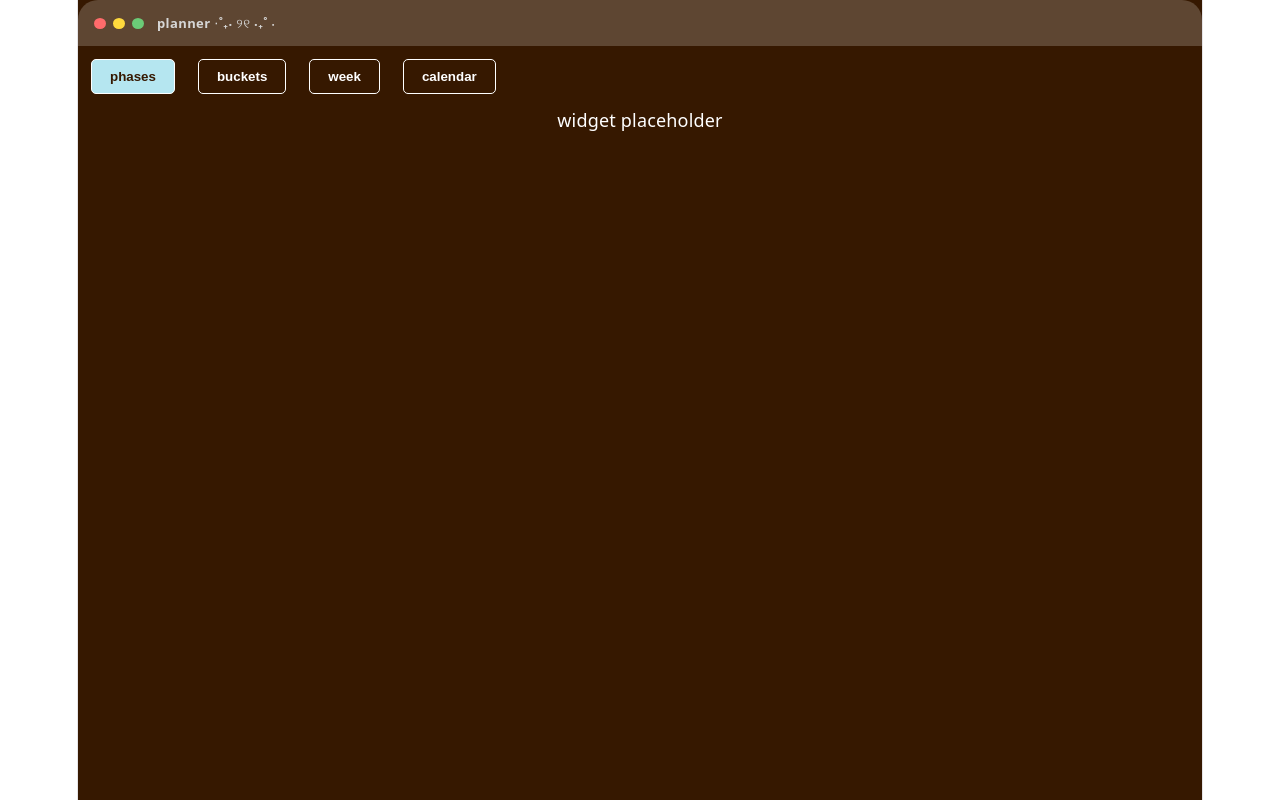
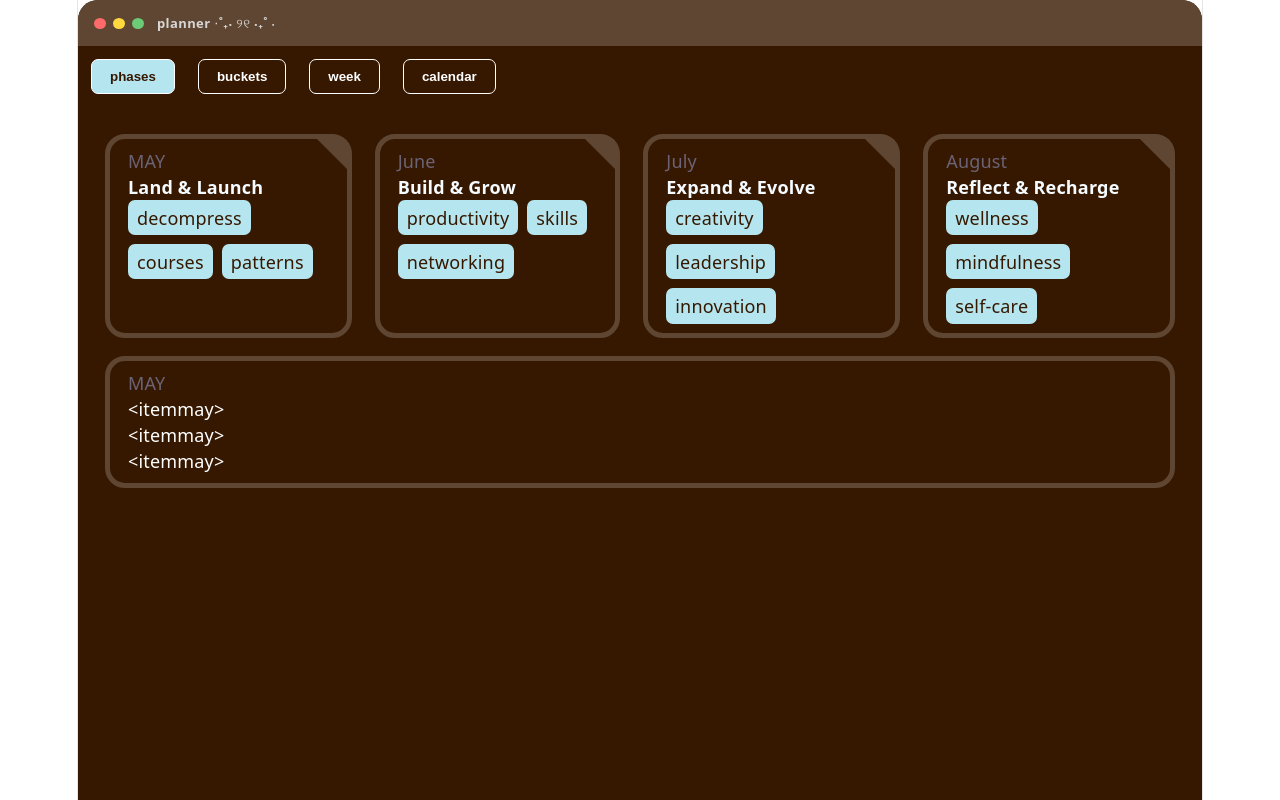
Before and after one commit to meaganalfaro/planning-widget, a React (Vite) app: page / in a window 1280 px wide. Built offline with nearby package versions, Linux system fonts and the light colour scheme.

Commit message:
Phases portion info complete

```diff
--- a/src/App.jsx
+++ b/src/App.jsx
@@ -3,6 +3,7 @@ import { themes } from './themes/themes';
 import WindowChrome from './components/WindowChrome';
 import TabBar from './components/TabBar';
 import { useState } from 'react';
+import PhasesTab from './components/tabs/PhasesTab';
 
 export default function App() {
   const [plan, setPlan] = useLocalStorage('plan', {}); // change back to null later, just for testing purposes
@@ -20,6 +21,13 @@ export default function App() {
     '--design': theme.design,
   };
 
+  const tabComponents = {
+    phases: <PhasesTab />,
+    buckets: <p style={{ color: 'var(--letters)' }}>buckets coming soon</p>,
+    week: <p style={{ color: 'var(--letters)' }}>week coming soon</p>,
+    calendar: <p style={{ color: 'var(--letters)' }}>calendar coming soon</p>,
+  };
+
   if (!plan) {
     return (
       <div style={{...themeVars, background: 'var(--primary)', minHeight: '100vh'}}>
@@ -30,11 +38,11 @@ export default function App() {
   }
 
   return (
-    <div style={{...themeVars, background: 'var(--primary)', minHeight: '100vh'}}>
+    <div style={{...themeVars, background: 'var(--primary)', minHeight: '100vh', borderRadius: '20px 20px 0 0' }}>
       {/* planner widget goes here later */}
       <WindowChrome title="planner ⋅˚₊‧ ୨୧ ‧₊˚ ⋅"/>
       <TabBar activeTab={activeTab} setActiveTab={setActiveTab}/>
-      <p style={{ color: 'var(--letters)' }}>widget placeholder</p>
+      {tabComponents[activeTab]}
     </div>
   );
 }
--- a/src/components/TabBar.jsx
+++ b/src/components/TabBar.jsx
@@ -1,8 +1,8 @@
 const buttonStyle = {
     margin: '0.5rem',
     padding: '0.5rem 1rem',
-    borderRadius: '5px',
-    border: 'var(--letters) solid 1px',
+    borderRadius: '7px',
+    border: 'var(--letters) solid 0.5px',
     cursor: 'pointer',
     fontWeight: '800',
     color: 'var(--letters)',
--- a/src/components/tabs/PhasesTab.jsx
+++ b/src/components/tabs/PhasesTab.jsx
@@ -0,0 +1,71 @@
+import { useState } from 'react';
+import { defaultPhases } from '../../data/default.js';
+
+const monthCardStyle = {
+    margin: '0.5rem',
+    padding: '0.5rem 1rem',
+    borderRadius: '20px',
+    border: 'var(--secondary) solid 5px',
+    cursor: 'pointer',
+}
+
+const InfoCard = {
+    margin: '0.5rem',
+    padding: '0.5rem 1rem',
+    borderRadius: '20px',
+    border: 'var(--secondary) solid 5px',
+    display: 'flex',
+    flexDirection: 'column',
+    textAlign:'left',
+}
+
+export default function PhasesTab() {
+    const [selectedPhase, setSelectedPhase] = useState(defaultPhases[0]);
+
+    return (
+        <div style={{ padding: '1rem' }}>
+
+            {/* cards row */}
+            <div style={{ display: 'flex', gap: '5px'}}>
+                {defaultPhases.map((phase) => (
+                    <div key={phase.id} style={{...monthCardStyle, position: 'relative'}} onClick={() => setSelectedPhase(phase)}>
+                        <div style={{
+                            position: 'absolute',
+                            top: 0,
+                            right: 0,
+                            width: 0,
+                            height: 0,
+                            borderStyle: 'solid',
+                            borderWidth: '0 30px 30px 0',
+                            borderColor: `transparent var(--secondary) transparent transparent`,
+                            borderRadius: '0 3px  0',
+                        }} />
+                        <p style={{textAlign:'left'}}>{phase.name}</p>
+                        <p style={{ color: 'var(--title)', fontWeight: 800, textAlign:'left'}}>{phase.title}</p>
+                        <div style={{ display: 'flex', gap: '0.5rem', flexWrap: 'wrap'}}>
+                            {phase.tags.map((tag, index) => (
+                                <span key={index} style={{
+                                    color: 'var(--primary)',
+                                    background: 'var(--accent)',
+                                    borderRadius: '7px',
+                                    padding: '0.25rem 0.5rem'
+                                }}>
+                                    {tag}
+                                </span>
+                            ))}
+                        </div>
+                    </div>
+                ))}
+            </div>
+
+            {/* detail below */}
+            <div style={InfoCard}>
+                <p>{selectedPhase.name}</p>
+                    {selectedPhase.items.map((item, index) => (
+                        <p style={{color: 'var(--letters)'}} key={index}>{item}</p>
+                    ))}
+            </div>
+
+        </div>
+    )
+}
--- a/src/data/default.js
+++ b/src/data/default.js
@@ -0,0 +1,31 @@
+export const defaultPhases = [
+    {
+        id: 'may',
+        name: 'MAY',
+        title: 'Land & Launch',
+        tags: ['decompress', 'courses', 'patterns'],
+        items: ['<itemmay>', '<itemmay>', '<itemmay>']
+    },
+    {
+        id: 'june',
+        name: 'June',
+        title: 'Build & Grow',
+        tags: ['productivity', 'skills', 'networking'],
+        items: ['<item1>', '<item2>', '<item3>']
+    },
+    {
+        id: 'july',
+        name: 'July',
+        title: 'Expand & Evolve',
+        tags: ['creativity', 'leadership', 'innovation'],
+        items: ['<item1>', '<item2>', '<item3>']
+    },
+    {
+        id: 'august',
+        name: 'August',
+        title: 'Reflect & Recharge',
+        tags: ['wellness', 'mindfulness', 'self-care'],
+        items: ['<item1>', '<item2>', '<item3>']
+    }
+
+]
--- a/src/themes/themes.js
+++ b/src/themes/themes.js
@@ -8,6 +8,7 @@ export const themes = {
         design: '#5e4632'
     },
 
+    //needs work
     light: {
         primary: '#ff92c4',
         secondary: '#ffa7cf',
@@ -17,6 +18,7 @@ export const themes = {
         design: '#ffd3e7'
     },
 
+    //needs work
     cool: {
         primary: '#b5e6f0',
         secondary: '#c3ebf3',
@@ -27,6 +29,7 @@ export const themes = {
 
     },
 
+    //needs work
     warm: {
         primary: '#f2e8a8',
         secondary: '#f4ecb9',
```
